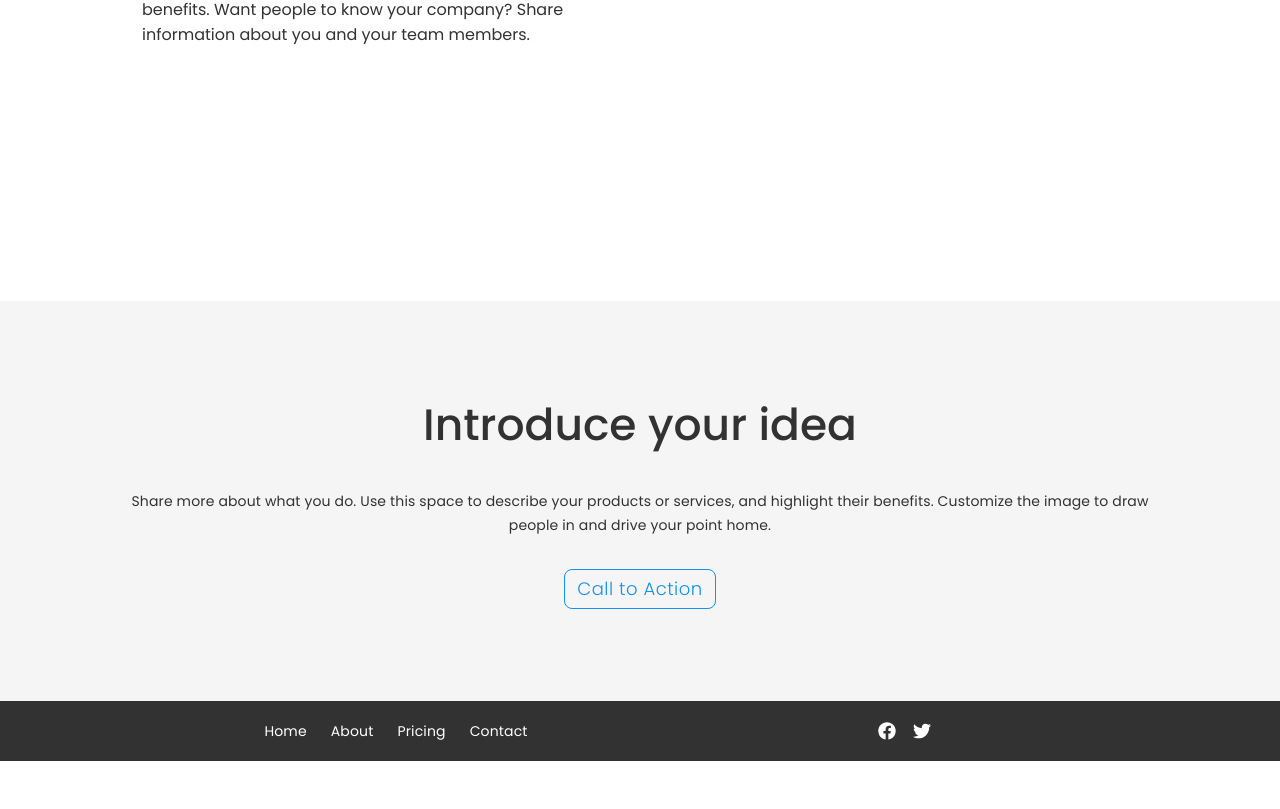
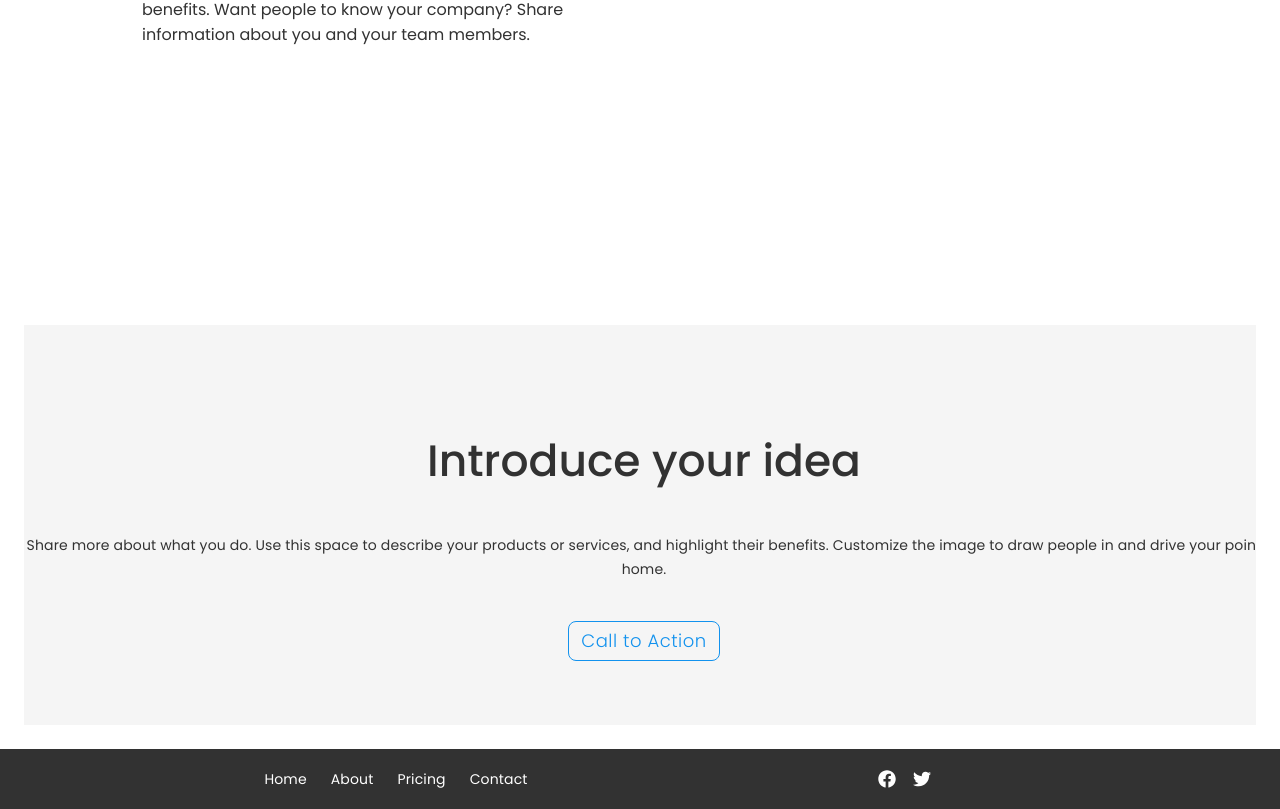
Before and after one commit to alirezatahani/React-Template, a React app: page /blank/3 in a window 1280 px wide. Shown: the part 2315-3124 px from the top of the page. Before the commit the page ends 3076 px from the top, so only its background shows below. Built offline with nearby package versions, Linux system fonts and the light colour scheme.

Commit message:
latest version

```diff
--- a/src/templates/plain/blank3/content/Blank3.tsx
+++ b/src/templates/plain/blank3/content/Blank3.tsx
@@ -153,30 +153,47 @@ export const Blank3 = () => {
           </Row>
         </TemplateContainer>
       </SectionContainer>
-      <Jumbotron>
-        <TemplateContainer style={{ textAlign: 'center' }}>
+      <Section>
+        <Jumbotron fluid>
+          <Row>
+            <Col xs={12}>
               <Typography
                 variant="h2"
-            style={{ textAlign: 'center', marginBottom: '2rem' }}
+                style={{
+                  textAlign: 'center',
+                  marginBottom: '2rem',
+                  marginTop: '6rem',
+                }}
               >
                 Introduce your idea
               </Typography>
+            </Col>
+          </Row>
+          <Row>
+            <Col xs={12}>
               <Typography variant="body1" style={{ textAlign: 'center' }}>
                 Share more about what you do. Use this space to describe your
-            products or services, and highlight their benefits. Customize the
-            image to draw people in and drive your point home.
+                products or services, and highlight their benefits. Customize
+                the image to draw people in and drive your point home.
               </Typography>
+            </Col>
+          </Row>
+          <Row>
+            <Col xs={12} alignItems="center" justify="center" display="flex">
               <Button
                 style={{
                   marginTop: '2rem',
+                  marginBottom: '4rem',
                 }}
                 variant="outlined"
                 size="lg"
               >
                 Call to Action
               </Button>
-        </TemplateContainer>
+            </Col>
+          </Row>
         </Jumbotron>
+      </Section>
 
       <Footer />
     </React.Fragment>
--- a/src/templates/plain/blank3/styles/blank3.styles.ts
+++ b/src/templates/plain/blank3/styles/blank3.styles.ts
@@ -1,14 +1,10 @@
 import styled from 'styled-components';
-import { Row } from '../../../../components/grid';
 import { Container, Input } from '../../../../components';
 import { Card } from '../../../../components/card/index';
 
-export const Jumbotron = styled(Row)(({}) => ({
+export const Jumbotron = styled(Container)(({}) => ({
   backgroundColor: '#F5F5F5',
   height: 400,
-  display: 'flex',
-  alignItems: 'center',
-  textAlign: 'center',
 }));
 export const TemplateContainer = styled.section({
   maxWidth: '1040px',
```
Lines whose indentation alone changed are shown as unchanged.
